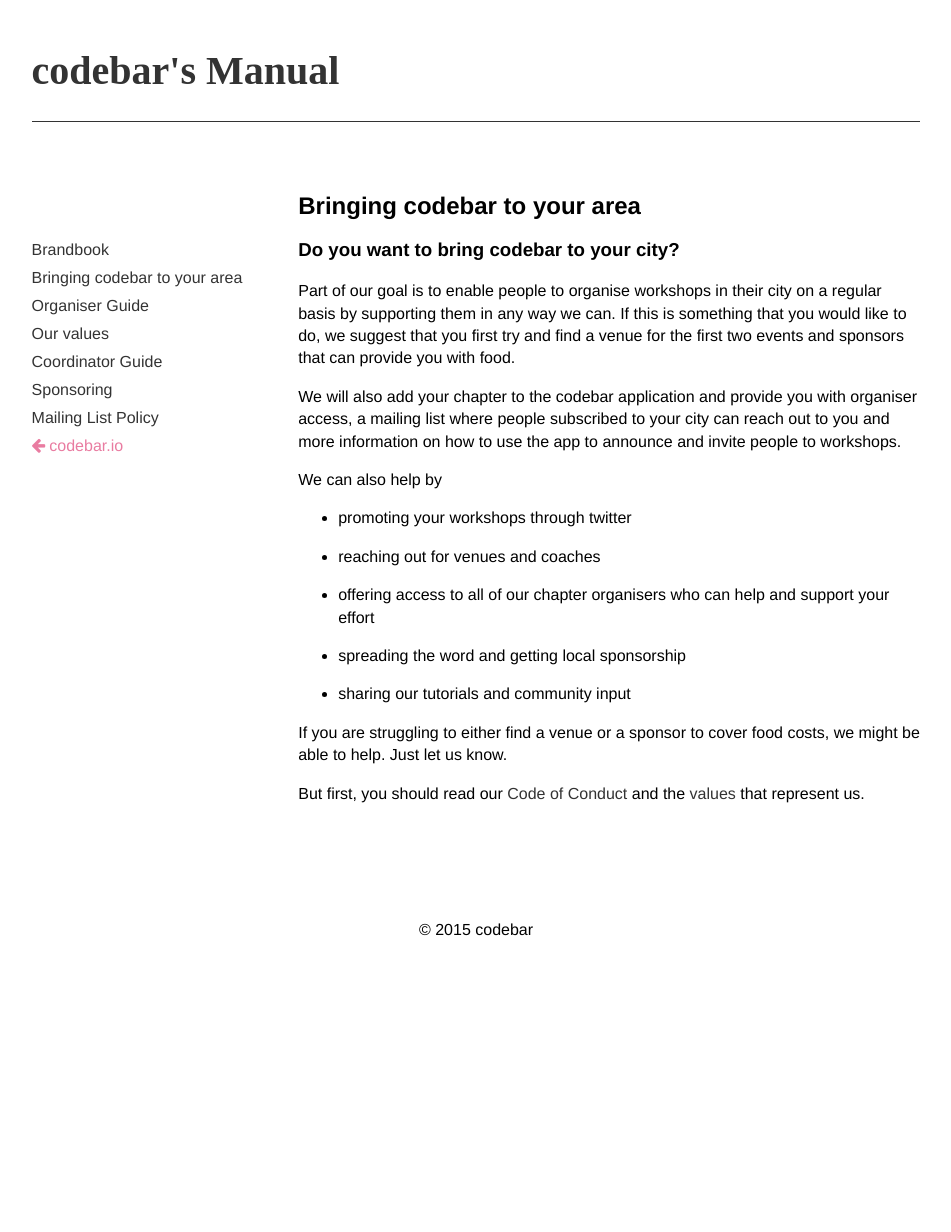
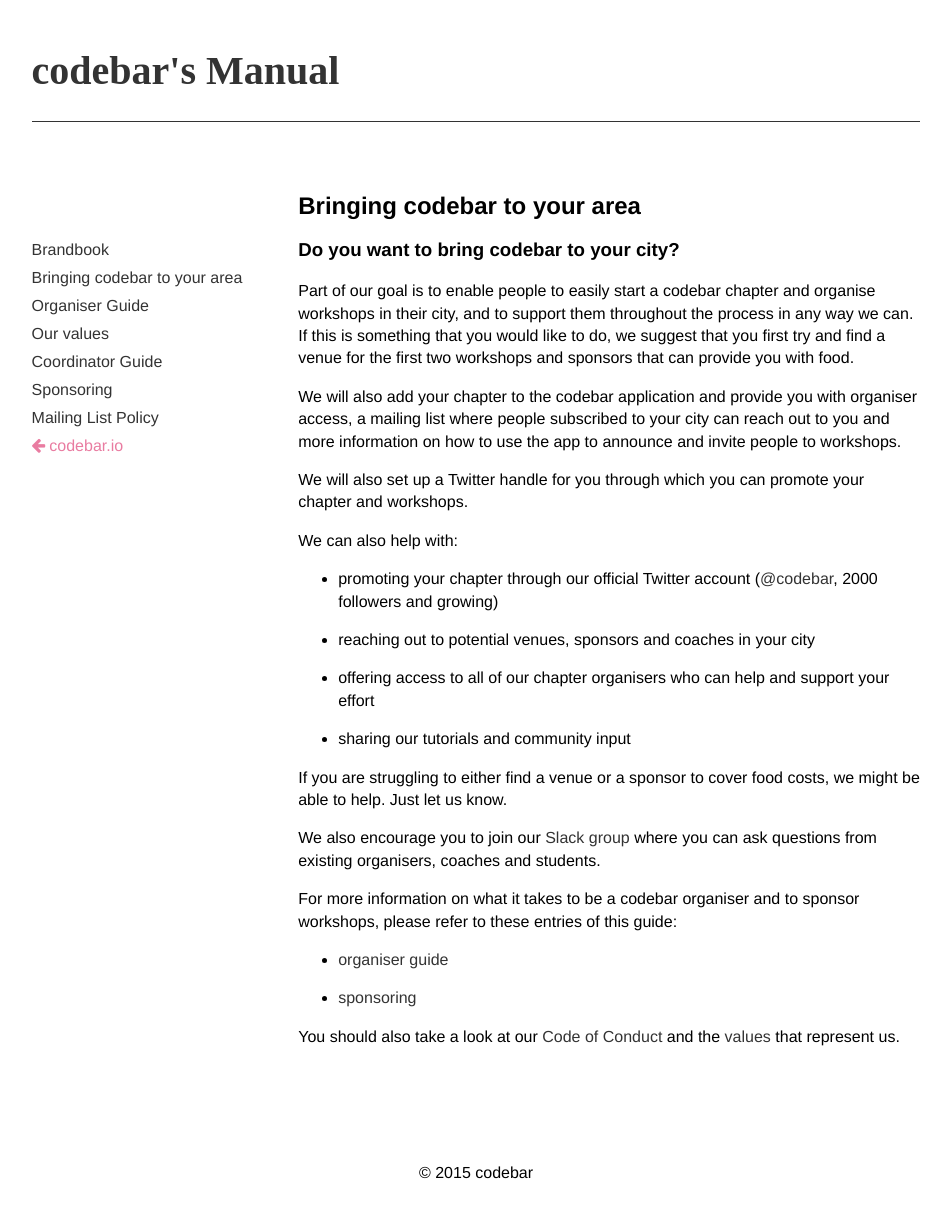
Before and after one commit to codebar/manual, a Jekyll site: the page built from _posts/2015-02-06-bringing-codebar-to-your-area.md, in a window 1280 px wide. Shown: the whole page, without its empty margins (164-1115 px from the left). Built offline with Jekyll 4.4.1, drawn with Linux system fonts in a browser that asks for light colours; nearby versions of some CDN libraries; Markdown is read by kramdown in place of the engine named in the settings; before the commit the page ends 989 px from its top, so only the background shows below that.

Commit message:
making changes to Bringing codebar to your area entry

```diff
--- a/_posts/2015-02-06-bringing-codebar-to-your-area.md
+++ b/_posts/2015-02-06-bringing-codebar-to-your-area.md
@@ -5,23 +5,30 @@
 
 ### Do you want to bring codebar to your city?
 
-Part of our goal is to enable people to organise workshops in their city on a regular basis by supporting them in any way we can. If this is something that you would like to do, we suggest that you first try and find a venue for the first two events and sponsors that can provide you with food.
+Part of our goal is to enable people to easily start a codebar chapter and organise workshops in their city, and to support them throughout the process in any way we can. If this is something that you would like to do, we suggest that you first try and find a venue for the first two workshops and sponsors that can provide you with food.
 
 We will also add your chapter to the codebar application and provide you with organiser access, a mailing list where people subscribed to your city can reach out to you and more information on how to use the app to announce and invite people to workshops.
 
-We can also help by
+We will also set up a Twitter handle for you through which you can promote your chapter and workshops.
 
-- promoting your workshops through twitter
+We can also help with:
 
-- reaching out for venues and coaches
+- promoting your chapter through our official Twitter account ([@codebar](https://twitter.com/codebar), 2000 followers and growing)
+
+- reaching out to potential venues, sponsors and coaches in your city
 
 - offering access to all of our chapter organisers who can help and support your effort
 
-- spreading the word and getting local sponsorship
-
 - sharing our tutorials and community input
-
 
 If you are struggling to either find a venue or a sponsor to cover food costs, we might be able to help. Just let us know.
 
-But first, you should read our [Code of Conduct](http://codebar.io/code-of-conduct) and the [values](/codebar-values.html) that represent us.
+We also encourage you to join our [Slack group](http://codebar-slack.herokuapp.com/) where you can ask questions from existing organisers, coaches and students.
+
+For more information on what it takes to be a codebar organiser and to sponsor workshops, please refer to these entries of this guide:
+
+- [organiser guide](http://127.0.0.1:4000/organiser-guide.html)
+
+- [sponsoring](http://manual.codebar.io/becoming-a-sponsor.html)
+
+You should also take a look at our [Code of Conduct](http://codebar.io/code-of-conduct) and the [values](/codebar-values.html) that represent us.
```
